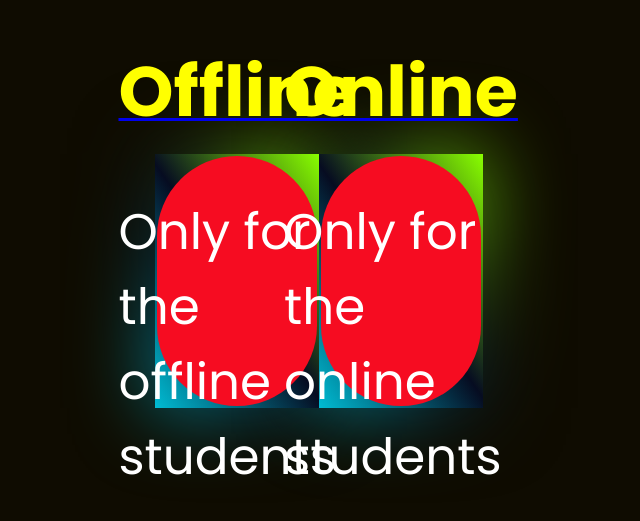
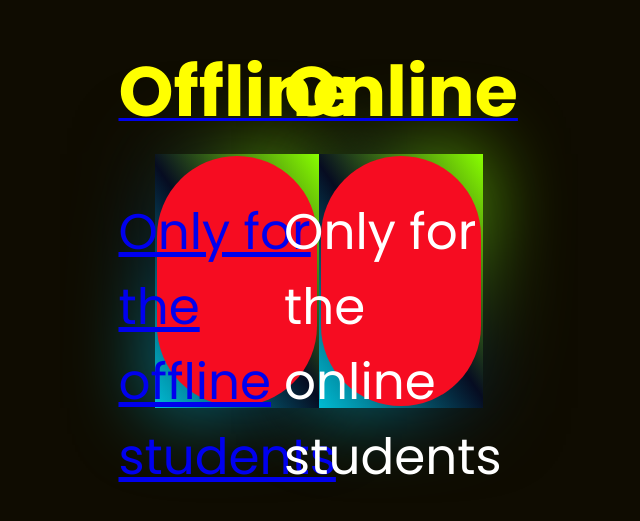
Before and after one commit to primaryeducation/academy, a plain HTML site: page glowing border1.html in a window 1280 px wide. Shown: the part 119-640 px from the top of the page, without its empty margins (321-961 px from the left). Drawn offline with Linux system fonts and the light colour scheme.

Commit message:
Update glowing border1.html

```diff
--- a/glowing border1.html
+++ b/glowing border1.html
@@ -12,13 +12,13 @@ font-size:50px;
 </style>
 </head>
 <body>
-<table border="0">
+<table border="0" cellspan="30">
 <tr>
 <td>
 	<div class="box">
 		<div class="content">
-			<h1><a href="https://docs.google.com/forms/d/e/1FAIpQLSfU1TRBLdV_PZF89-v3xbrTU58Lv-3JtUgbj9Hqi6XC0U6Z9A/viewform"><font color="yellow" size="70px">Offline</font></a></h1>
-			<p>Only for the offline students</p>
+			<h1><a href="https://docs.google.com/forms/d/e/1FAIpQLSfU1TRBLdV_PZF89-v3xbrTU58Lv-3JtUgbj9Hqi6XC0U6Z9A/viewform"><font color="yellow" size="70px">Offline</font></h1>
+			<p>Only for the offline students</p></a>
 		</div>
 	</div></td><td>
 	<div class="box">
```
